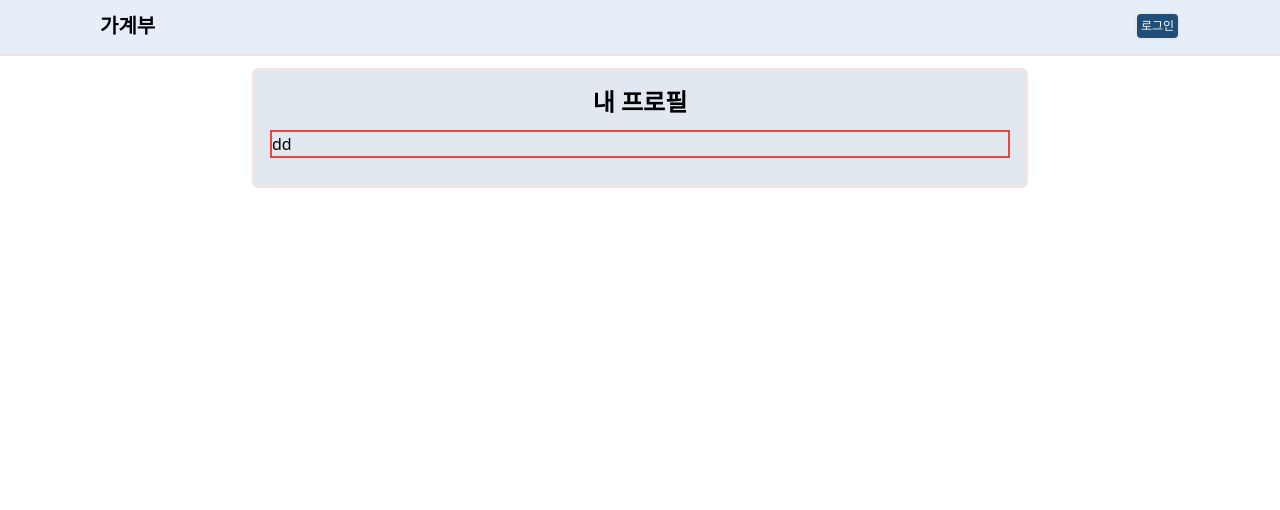
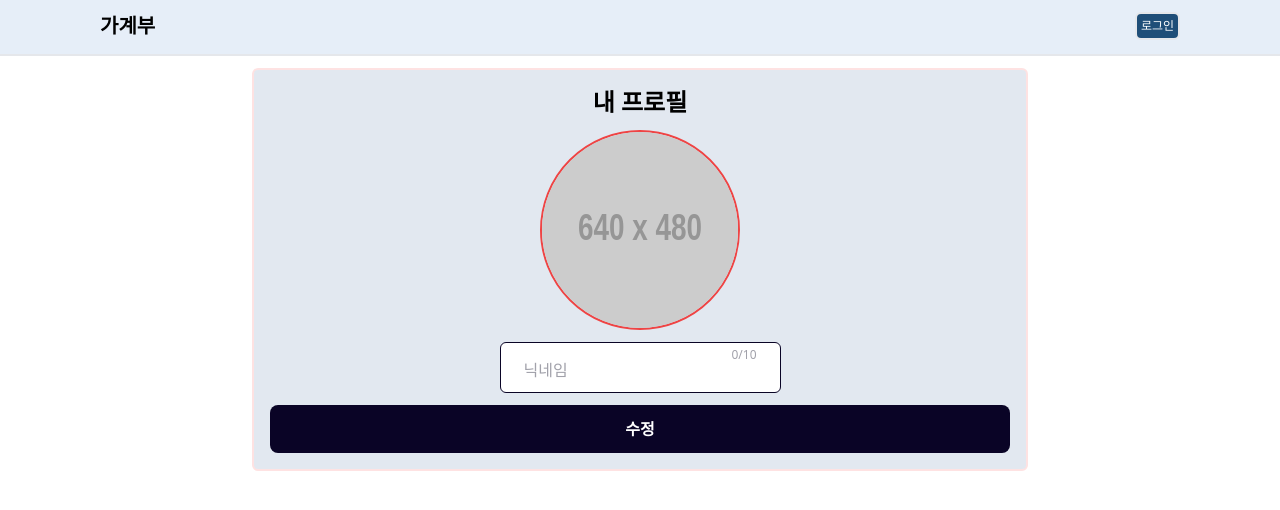
Before and after one commit to butterbeetle/week9-sparta-account-book, a React (Vite) app: page /my in a window 1280 px wide. Shown: the top 510 px of the page. Built offline with nearby package versions, Linux system fonts and the light colour scheme.

Commit message:
Refactor: useMe 대신 loader 사용

```diff
--- a/src/components/Header.jsx
+++ b/src/components/Header.jsx
@@ -1,9 +1,16 @@
 import { Link } from "react-router-dom";
-import useMe from "../hooks/useMe";
+import { useShallow } from "zustand/react/shallow";
 import useLoginStore from "../zustand/login.store";
 
 export default function Header() {
-  const { isLoggedIn, user, isError, isLoading, nickname } = useMe();
+  const { isLoggedIn, nickname } = useLoginStore(
+    useShallow((state) => ({
+      isLoggedIn: state.isLoggedIn,
+      nickname: state.nickname,
+      setUser: state.setUser,
+      clearUser: state.clearUser,
+    }))
+  );
 
   const logOut = useLoginStore((state) => state.clearUser);
   // console.log(user, isError, isLoading);
--- a/src/hooks/useMe.js
+++ b/src/hooks/useMe.js
@@ -1,7 +1,4 @@
-import { useQuery } from "@tanstack/react-query";
-import { useEffect } from "react";
 import { useShallow } from "zustand/react/shallow";
-import api from "../api/api";
 import useLoginStore from "../zustand/login.store";
 
 export default function useMe() {
@@ -16,27 +13,5 @@ export default function useMe() {
     }))
   );
 
-  const {
-    data: user,
-    isError,
-    isSuccess,
-    isLoading,
-  } = useQuery({
-    queryKey: ["user", { token: accessToken }],
-    queryFn: async () => {
-      const response = await api.auth.getUserInfo(accessToken);
-      return response.data;
-    },
-    enabled: !!accessToken,
-  });
-
-  useEffect(() => {
-    if (isSuccess && user) {
-      setUser(user);
-    } else if (isError) {
-      clearUser(false);
-    }
-  }, [isSuccess, isError, user, setUser, clearUser]);
-
   return { isLoggedIn, user, isLoading, isError, nickname };
 }
--- a/src/layouts/DefaultLayout.jsx
+++ b/src/layouts/DefaultLayout.jsx
@@ -1,7 +1,14 @@
-import { Outlet } from "react-router-dom";
+import { Outlet, useLoaderData } from "react-router-dom";
 import Header from "../components/Header";
+import useLoginStore from "../zustand/login.store";
 
 export default function DefaultLayout() {
+  const userData = useLoaderData();
+  const setUser = useLoginStore((state) => state.setUser);
+  if (userData) {
+    setUser(userData);
+  }
+
   return (
     <>
       <Header />
--- /dev/null
+++ b/src/layouts/DefaultLayout.loader.js
@@ -0,0 +1,18 @@
+import api from "../api/api";
+
+export const defaultLayoutLoader = async () => {
+  const tokenString = localStorage.getItem("token");
+  const accessToken = JSON.parse(tokenString);
+
+  if (!accessToken) {
+    return null;
+  }
+
+  try {
+    const response = await api.auth.getUserInfo(accessToken);
+    return response.data;
+  } catch (error) {
+    console.error("Load Data Failed___", error);
+    throw error;
+  }
+};
--- a/src/pages/MyPage/MyPage.jsx
+++ b/src/pages/MyPage/MyPage.jsx
@@ -1,15 +1,47 @@
+import { useState } from "react";
+import { Link } from "react-router-dom";
+import DataInput from "../../components/DataInput";
 import useLoginStore from "../../zustand/login.store";
 
 function MyPage() {
+  const isLoggedIn = useLoginStore((state) => state.isLoggedIn);
   const nickname = useLoginStore((state) => state.nickname);
+
+  const [inputData, setInputData] = useState({ nickname });
+
+  const onChangeHandler = (e) => {
+    setInputData(e.target.value);
+  };
   return (
     <div
       className="border-red-100 border-2 border-solid  rounded-md flex flex-col items-center p-4 gap-3
   bg-[#e2e8f0]"
     >
       <h1 className="text-2xl font-bold">내 프로필</h1>
-      <div className="border-2 border-red-500 size-full">dd</div>
-      <p>{nickname}</p>
+      <div className="border-2 border-red-500 size-[200px] aspect-square rounded-full flex items-center justify-center">
+        <img
+          className="rounded-full size-full hover:shadow-md"
+          src="http://via.placeholder.com/640x480"
+          alt="profile"
+        ></img>
+      </div>
+      <DataInput
+        id={"nickname"}
+        label={"닉네임"}
+        inputData={inputData["nickname"]}
+        setInputData={setInputData}
+        minLength={1}
+        maxLength={10}
+      />
+      <Link to="/" className="w-full">
+        <button
+          className="p-3 text-base font-bold text-white bg-[#0a0426] border-none rounded-lg cursor-pointer
+      hover:bg-[#1c1c3b] hover:shadow-md active:bg-[#2c2c3b] active:shadow-inner  w-full"
+          type="button"
+        >
+          수정
+        </button>
+      </Link>
     </div>
   );
 }
--- a/src/routes/router.jsx
+++ b/src/routes/router.jsx
@@ -1,5 +1,6 @@
 import { createBrowserRouter } from "react-router-dom";
 import DefaultLayout from "../layouts/DefaultLayout";
+import { defaultLayoutLoader } from "../layouts/DefaultLayout.loader";
 import HomePage from "../pages/HomePage/HomePage";
 import LoginPage from "../pages/LoginPage/LoginPage";
 import MyPage from "../pages/MyPage/MyPage";
@@ -9,6 +10,7 @@ import SignUpPage from "../pages/SignUpPage/SignUpPage";
 const router = createBrowserRouter([
   {
     element: <DefaultLayout />,
+    loader: defaultLayoutLoader,
     children: [
       {
         path: "/",
```
